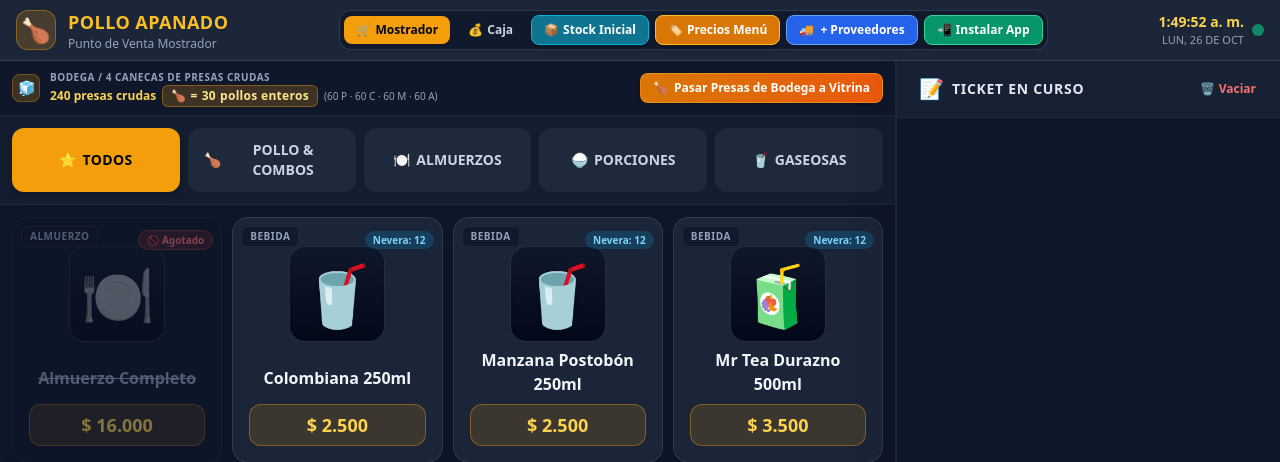
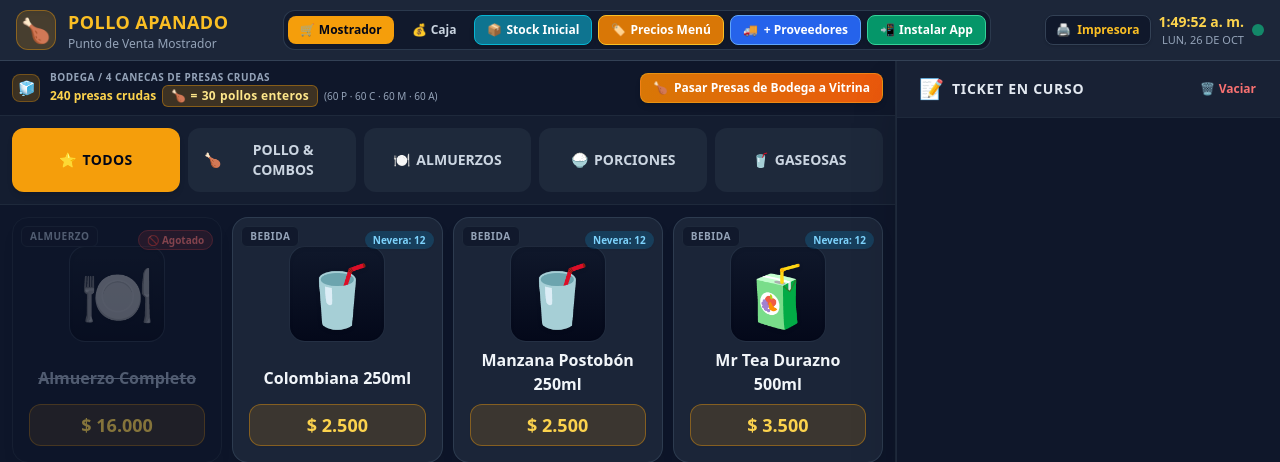
Before and after one commit to josemp89/pollo-apanado, a FastAPI app: page / in a window 1280 px wide. Shown: the top 462 px of the page. Run offline with FastAPI, Linux system fonts and the light colour scheme; data comes from the database, SQL or seed files in the repository; some libraries are stand-ins or nearby versions.

Commit message:
feat(pos): calibracion de margenes termicos, multilinea sin truncamiento y configuracion de encabezado del negocio

```diff
--- a/app/static/js/printer.js
+++ b/app/static/js/printer.js
@@ -8,14 +8,14 @@
 
 const DEFAULT_PRINTER_SETTINGS = {
   mode: 'auto',          // 'auto' (intenta RawBT y si falla usa navegador), 'rawbt', 'browser'
-  paperWidth: '58mm',    // '58mm' (32 col) o '80mm' (42 col)
+  paperWidth: '58mm',    // '58mm' (32 col), '58mm-30' (30 col), '58mm-28' (28 col), '80mm' (42 col), '80mm-48' (48 col)
   autoPrint: false,      // Imprimir automáticamente al cobrar
   openDrawer: true,      // Abrir cajón monedero al cobrar en efectivo
-  storeName: 'ASADERO POLLO APANADO',
+  storeName: 'POLLO APANADO',
   storeNit: 'NIT: 901.458.789-1',
   storePhone: 'Tel: 310 123 4567',
   storeAddress: 'Calle Principal # 10-20',
-  footerMsg: '¡Gracias por su compra! Vuelva pronto.'
+  footerMsg: '¡Gracias por su compra!'
 };
 
 function getPrinterSettings() {
@@ -42,19 +42,49 @@ function savePrinterSettings(newSettings) {
 
 // ==================== FORMATEADOR DE TICKET DE TEXTO ====================
 
+function getColumnWidth(paperWidthSetting) {
+  if (paperWidthSetting === '58mm-28') return 28;
+  if (paperWidthSetting === '58mm-30') return 30;
+  if (paperWidthSetting === '58mm-36') return 36;
+  if (paperWidthSetting === '80mm-48') return 48;
+  if (paperWidthSetting === '80mm') return 42;
+  return 32; // Default 58mm estándar
+}
+
+function wrapText(text, width) {
+  const words = String(text || '').trim().split(/\s+/);
+  if (!words.length || !words[0]) return [];
+  const lines = [];
+  let curr = '';
+  for (const w of words) {
+    if (!curr) {
+      curr = w;
+    } else if ((curr.length + 1 + w.length) <= width) {
+      curr += ' ' + w;
+    } else {
+      lines.push(curr);
+      curr = w;
+    }
+  }
+  if (curr) lines.push(curr);
+  return lines;
+}
+
 function padLine(left, right, width) {
-  const l = String(left || '');
-  const r = String(right || '');
+  const l = String(left != null ? left : '').trimEnd();
+  const r = String(right != null ? right : '').trim();
   const spaceNeeded = width - l.length - r.length;
   if (spaceNeeded <= 0) {
-    return l.substring(0, width - r.length - 1) + ' ' + r;
+    const rPad = Math.max(0, width - r.length);
+    return l + '\n' + ' '.repeat(rPad) + r;
   }
   return l + ' '.repeat(spaceNeeded) + r;
 }
 
 function centerText(text, width) {
   const t = String(text || '').trim();
-  if (t.length >= width) return t;
+  if (!t) return '';
+  if (t.length >= width) return t.substring(0, width);
   const leftPad = Math.floor((width - t.length) / 2);
   return ' '.repeat(leftPad) + t;
 }
@@ -64,24 +94,36 @@ function formatCOPLocal(amount) {
 }
 
 /**
- * Genera el texto formateado plano para el rollo térmico
+ * Genera el texto formateado plano para el rollo térmico con márgenes y espaciados perfectos
  */
 function generateReceiptPlainText(saleData) {
   const settings = getPrinterSettings();
-  const width = settings.paperWidth === '80mm' ? 42 : 32;
+  const width = getColumnWidth(settings.paperWidth);
   const sep = '-'.repeat(width);
   const dblSep = '='.repeat(width);
 
   const lines = [];
 
-  // Encabezado
-  lines.push(centerText(settings.storeName, width));
-  lines.push(centerText(settings.storeNit, width));
-  if (settings.storeAddress) lines.push(centerText(settings.storeAddress, width));
-  if (settings.storePhone) lines.push(centerText(settings.storePhone, width));
+  // 1. ENCABEZADO DEL NEGOCIO (Centrado y elegante, con soporte multilinea)
+  lines.push(dblSep);
+  const nameLines = wrapText(settings.storeName.toUpperCase(), width);
+  nameLines.forEach(nl => lines.push(centerText(nl, width)));
+
+  if (settings.storeNit) {
+    const nitLines = wrapText(settings.storeNit, width);
+    nitLines.forEach(nl => lines.push(centerText(nl, width)));
+  }
+  if (settings.storeAddress) {
+    const addrLines = wrapText(settings.storeAddress, width);
+    addrLines.forEach(al => lines.push(centerText(al, width)));
+  }
+  if (settings.storePhone) {
+    const phoneLines = wrapText(settings.storePhone, width);
+    phoneLines.forEach(pl => lines.push(centerText(pl, width)));
+  }
   lines.push(dblSep);
 
-  // Datos de Factura
+  // 2. DATOS DE LA VENTA
   const code = saleData.sale_code || ('VTA-' + (saleData.sale_id || '0000'));
   const fecha = saleData.time_str ? `${saleData.time_str}` : new Date().toLocaleTimeString();
   const fechaCompleta = new Date().toLocaleDateString('es-CO');
@@ -90,48 +132,61 @@ function generateReceiptPlainText(saleData) {
   lines.push(padLine(`Fecha: ${fechaCompleta}`, `Caja: Principal`, width));
   lines.push(sep);
 
-  // Detalle de Ítems
-  lines.push(padLine("CANT DESCRIPCION", "TOTAL", width));
+  // 3. TABLA DE PRODUCTOS
+  lines.push(padLine("CANT  DESCRIPCION", "VALOR", width));
   lines.push(sep);
 
   const items = saleData.items || [];
   items.forEach(it => {
     const qty = it.quantity || 1;
-    const name = it.product_name || it.name || 'Producto';
+    const name = (it.product_name || it.name || 'Producto').trim();
     const subtotal = formatCOPLocal(it.subtotal || (it.unit_price * qty));
+    const prefix = `${qty}x `;
+    const singleDesc = `${prefix}${name}`;
 
-    // Línea principal
-    const desc = `${qty}x ${name}`;
-    lines.push(padLine(desc, subtotal, width));
-
-    // Si tiene presa elegida (ej. Almuerzo Completo)
-    if (it.chosen_presa) {
-      const presaDesc = `  Presa: ${it.chosen_presa.toUpperCase()}`;
-      lines.push(presaDesc);
+    // Si cabe en una línea con al menos 2 espacios de separación
+    if ((singleDesc.length + subtotal.length + 2) <= width) {
+      lines.push(padLine(singleDesc, subtotal, width));
+      if (it.chosen_presa) {
+        lines.push(`   * Presa: ${it.chosen_presa.toUpperCase()}`);
+      }
+    } else {
+      // Si el nombre es largo, envolver el nombre completo sin truncar
+      const descLines = wrapText(singleDesc, width);
+      descLines.forEach(dl => lines.push(dl));
+      if (it.chosen_presa) {
+        lines.push(padLine(`   * Presa: ${it.chosen_presa.toUpperCase()}`, subtotal, width));
+      } else {
+        lines.push(padLine('   Valor:', subtotal, width));
+      }
     }
   });
 
   lines.push(sep);
 
-  // Totales
+  // 4. TOTALES Y PAGO
   const totalStr = formatCOPLocal(saleData.total_amount);
   lines.push(padLine("TOTAL A PAGAR:", totalStr, width));
+  lines.push(sep);
 
-  // Forma de pago y cambio
   const method = (saleData.payment_method || 'efectivo').toUpperCase();
-  lines.push(padLine("FORMA DE PAGO:", method, width));
+  lines.push(padLine("METODO DE PAGO:", method, width));
 
   if ((saleData.payment_method || '').toLowerCase() === 'efectivo') {
     const recibido = formatCOPLocal(saleData.cash_received || saleData.total_amount);
     const cambio = formatCOPLocal(saleData.change_returned || 0);
-    lines.push(padLine("EFECTIVO RECIBIDO:", recibido, width));
+    lines.push(padLine("RECIBIDO:", recibido, width));
     lines.push(padLine("CAMBIO / DEVUELTA:", cambio, width));
   }
 
+  // 5. PIE DE PÁGINA
   lines.push(dblSep);
-  lines.push(centerText(settings.footerMsg, width));
-  lines.push(centerText("*** COPIA CLIENTE ***", width));
-  lines.push("\n\n\n"); // Espacio para corte
+  if (settings.footerMsg) {
+    const footerLines = wrapText(settings.footerMsg, width);
+    footerLines.forEach(fl => lines.push(centerText(fl, width)));
+  }
+  lines.push(centerText("*** COMPROBANTE DE PAGO ***", width));
+  lines.push("\n\n\n\n"); // Avance de papel para no cortar el texto
 
   return lines.join("\n");
 }
@@ -240,8 +295,10 @@ function getRawbtIntentUrl(saleData) {
 
   const isCash = (saleData.payment_method || '').toLowerCase() === 'efectivo';
   const shouldKickDrawer = settings.openDrawer && isCash;
-  const kickDrawerCmd = shouldKickDrawer ? "\x1b\x70\x00\x19\xfa" : "";
-  const fullContent = kickDrawerCmd + plainText;
+  // Disparo de apertura para pin 2 (\x00) y pin 5 (\x01) de gaveta monedero RJ11 estándar (24V)
+  const kickDrawerCmd = shouldKickDrawer ? "\x1b\x70\x00\x19\xfa\x1b\x70\x01\x19\xfa" : "";
+  // Inicialización ESC/POS (\x1b\x40) + pulso cajón + texto formateado
+  const fullContent = "\x1b\x40" + kickDrawerCmd + plainText;
 
   // Intent oficial Android para abrir RawBT directamente
   const rawbtIntentScheme = "#Intent;scheme=rawbt;package=ru.a402d.rawbtprinter;end;";
@@ -440,6 +497,40 @@ function printCurrentSuccessTicket(method = null, event = null) {
   }
 }
 
+/**
+ * Impresión de regla numerada de calibración para determinar columnas exactas (30 vs 32)
+ */
+function printColumnCalibrationTicket() {
+  const settings = getPrinterSettings();
+  const width = getColumnWidth(settings.paperWidth);
+  const sep = '-'.repeat(width);
+  const dblSep = '='.repeat(width);
+
+  const lines = [];
+  lines.push(dblSep);
+  lines.push(centerText("CALIBRACION DE MARGENES", width));
+  lines.push(centerText(`Modo Actual: ${width} Columnas`, width));
+  lines.push(sep);
+  lines.push("REGLA NUMERADA (1 AL 32):");
+  lines.push("12345678901234567890123456789012".substring(0, width));
+  lines.push("         10        20        30 ");
+  lines.push(sep);
+  lines.push("GUIA DE INTERPRETACION:");
+  lines.push("* Si la regla de arriba se ve en");
+  lines.push("  una SOLA linea recta sin saltar,");
+  lines.push("  tu margen esta 100% calibrado.");
+  lines.push("* Si los numeros 31 o 32 bajan a");
+  lines.push("  una linea nueva, cambia a");
+  lines.push("  '58 mm (Estrecho - 30 col)'.");
+  lines.push(dblSep);
+  lines.push("\n\n\n\n");
+
+  const fullContent = "\x1b\x40" + lines.join("\n");
+  const rawbtIntentScheme = "#Intent;scheme=rawbt;package=ru.a402d.rawbtprinter;end;";
+  const intentUrl = "intent:" + encodeURIComponent(fullContent) + rawbtIntentScheme;
+  window.location.href = intentUrl;
+}
+
 // ==================== MODAL DE AJUSTES DE IMPRESORA ====================
 
 function openPrinterSettingsModal() {
@@ -454,6 +545,7 @@ function openPrinterSettingsModal() {
   const nameInp = document.getElementById('printerSettingStoreName');
   const nitInp = document.getElementById('printerSettingStoreNit');
   const phoneInp = document.getElementById('printerSettingStorePhone');
+  const addressInp = document.getElementById('printerSettingStoreAddress');
 
   if (modeSel) modeSel.value = settings.mode;
   if (widthSel) widthSel.value = settings.paperWidth;
@@ -462,6 +554,7 @@ function openPrinterSettingsModal() {
   if (nameInp) nameInp.value = settings.storeName;
   if (nitInp) nitInp.value = settings.storeNit;
   if (phoneInp) phoneInp.value = settings.storePhone;
+  if (addressInp) addressInp.value = settings.storeAddress || '';
 
   modal.classList.remove('hidden');
 }
@@ -481,6 +574,7 @@ function savePrinterSettingsFromForm(e) {
   const nameInp = document.getElementById('printerSettingStoreName');
   const nitInp = document.getElementById('printerSettingStoreNit');
   const phoneInp = document.getElementById('printerSettingStorePhone');
+  const addressInp = document.getElementById('printerSettingStoreAddress');
 
   const newSettings = {
     mode: modeSel ? modeSel.value : 'auto',
@@ -489,7 +583,8 @@ function savePrinterSettingsFromForm(e) {
     openDrawer: drawerChk ? drawerChk.checked : true,
     storeName: nameInp ? nameInp.value.trim() : DEFAULT_PRINTER_SETTINGS.storeName,
     storeNit: nitInp ? nitInp.value.trim() : DEFAULT_PRINTER_SETTINGS.storeNit,
-    storePhone: phoneInp ? phoneInp.value.trim() : DEFAULT_PRINTER_SETTINGS.storePhone
+    storePhone: phoneInp ? phoneInp.value.trim() : DEFAULT_PRINTER_SETTINGS.storePhone,
+    storeAddress: addressInp ? addressInp.value.trim() : DEFAULT_PRINTER_SETTINGS.storeAddress
   };
 
   savePrinterSettings(newSettings);
--- a/app/templates/index.html
+++ b/app/templates/index.html
@@ -96,8 +96,12 @@
       </button>
     </nav>
 
-    <!-- Reloj en vivo y Status -->
+    <!-- Reloj en vivo, Botón de Impresora y Status -->
     <div class="flex items-center space-x-2 flex-shrink-0">
+      <button type="button" onclick="openPrinterSettingsModal()" class="px-2.5 py-1.5 rounded-lg bg-slate-900/90 hover:bg-slate-700 active:scale-95 text-amber-400 border border-slate-700 text-xs font-bold flex items-center space-x-1.5 transition shadow" title="Configurar Impresora POS, Nombre del Negocio y Márgenes">
+        <span>🖨️</span>
+        <span class="hidden md:inline font-bold">Impresora</span>
+      </button>
       <div class="hidden sm:block text-right">
         <div id="liveClock" class="text-sm font-black text-amber-300 tabular-nums">--:--:--</div>
         <div id="liveDate" class="text-[11px] text-slate-400 font-medium">--</div>
@@ -1081,10 +1085,14 @@
         <!-- Ancho del Papel Térmico -->
         <div class="grid grid-cols-2 gap-2">
           <div>
-            <label class="block font-bold text-slate-300 mb-1">Ancho de Papel:</label>
+            <label class="block font-bold text-slate-300 mb-1">Ancho de Papel / Márgenes:</label>
             <select id="printerSettingWidth" class="w-full bg-slate-950 border border-slate-700 rounded-xl px-3 py-2 text-xs font-bold text-slate-100 focus:outline-none focus:border-amber-500">
-              <option value="58mm">58 mm (Rollo Pequeño - 32 col)</option>
-              <option value="80mm">80 mm (Rollo Estándar - 42 col)</option>
+              <option value="58mm">58 mm (Estándar - 32 columnas)</option>
+              <option value="58mm-30">58 mm (Estrecho - 30 columnas)</option>
+              <option value="58mm-28">58 mm (Compacto con margen - 28 col)</option>
+              <option value="58mm-36">58 mm (Amplio - 36 columnas)</option>
+              <option value="80mm">80 mm (Estándar - 42 columnas)</option>
+              <option value="80mm-48">80 mm (Amplio - 48 columnas)</option>
             </select>
           </div>
           <div>
@@ -1103,36 +1111,46 @@
             <span class="text-xs text-amber-300 font-bold">⚡ Disparar apertura de cajón en pagos en efectivo</span>
           </label>
           <p class="text-[10px] text-slate-400 mt-1 pl-6">
-            Envía el pulso ESC/POS (24V) por el cable RJ11 a la gaveta de dinero.
+            Envía el pulso ESC/POS (24V doble pin 2/5) por el cable RJ11 a la gaveta de dinero.
           </p>
         </div>
 
         <!-- Datos del Encabezado del Ticket -->
         <div class="space-y-2 border-t border-slate-800 pt-2">
           <div class="text-[11px] font-bold text-slate-400">Datos para el Recibo:</div>
+          <div>
+            <label class="block text-[10px] text-slate-400">Nombre del Negocio (Título principal):</label>
+            <input type="text" id="printerSettingStoreName" placeholder="Ej. ASADERO POLLO APANADO LA 14" class="w-full bg-slate-950 border border-slate-700 rounded-lg px-2.5 py-1.5 text-xs text-amber-300 font-bold">
+          </div>
           <div class="grid grid-cols-2 gap-2">
             <div>
-              <label class="block text-[10px] text-slate-400">Nombre del Negocio:</label>
-              <input type="text" id="printerSettingStoreName" class="w-full bg-slate-950 border border-slate-700 rounded-lg px-2.5 py-1.5 text-xs text-white">
+              <label class="block text-[10px] text-slate-400">NIT / Cédula:</label>
+              <input type="text" id="printerSettingStoreNit" placeholder="Ej. NIT: 901.458.789-1" class="w-full bg-slate-950 border border-slate-700 rounded-lg px-2.5 py-1.5 text-xs text-white">
             </div>
             <div>
-              <label class="block text-[10px] text-slate-400">NIT / Cédula:</label>
-              <input type="text" id="printerSettingStoreNit" class="w-full bg-slate-950 border border-slate-700 rounded-lg px-2.5 py-1.5 text-xs text-white">
+              <label class="block text-[10px] text-slate-400">Teléfono / WhatsApp:</label>
+              <input type="text" id="printerSettingStorePhone" placeholder="Ej. Tel: 310 123 4567" class="w-full bg-slate-950 border border-slate-700 rounded-lg px-2.5 py-1.5 text-xs text-white">
             </div>
           </div>
           <div>
-            <label class="block text-[10px] text-slate-400">Teléfono / WhatsApp:</label>
-            <input type="text" id="printerSettingStorePhone" class="w-full bg-slate-950 border border-slate-700 rounded-lg px-2.5 py-1.5 text-xs text-white">
+            <label class="block text-[10px] text-slate-400">Dirección del Local:</label>
+            <input type="text" id="printerSettingStoreAddress" placeholder="Ej. Calle 14 # 25-10" class="w-full bg-slate-950 border border-slate-700 rounded-lg px-2.5 py-1.5 text-xs text-white">
           </div>
         </div>
 
         <!-- Botones -->
-        <div class="flex space-x-2 pt-2 border-t border-slate-800">
-          <button type="button" onclick="printTestTicket()" class="flex-1 py-2 rounded-xl bg-slate-800 hover:bg-slate-700 text-amber-300 font-bold text-xs transition border border-slate-700">
-            🖨️ Ticket de Prueba
+        <div class="grid grid-cols-3 gap-2 pt-2 border-t border-slate-800">
+          <button type="button" onclick="printColumnCalibrationTicket()" class="py-2 rounded-xl bg-slate-800 hover:bg-slate-700 text-cyan-300 font-bold text-xs transition border border-slate-700 flex items-center justify-center space-x-1" title="Imprimir regla para calibrar columnas">
+            <span>📏</span>
+            <span>Calibrar</span>
           </button>
-          <button type="submit" class="flex-1 py-2 rounded-xl bg-amber-500 hover:bg-amber-400 text-slate-950 font-black text-xs shadow-lg transition">
-            💾 Guardar Cambios
+          <button type="button" onclick="printTestTicket()" class="py-2 rounded-xl bg-slate-800 hover:bg-slate-700 text-amber-300 font-bold text-xs transition border border-slate-700 flex items-center justify-center space-x-1">
+            <span>🖨️</span>
+            <span>Prueba</span>
+          </button>
+          <button type="submit" class="py-2 rounded-xl bg-amber-500 hover:bg-amber-400 text-slate-950 font-black text-xs shadow-lg transition flex items-center justify-center space-x-1">
+            <span>💾</span>
+            <span>Guardar</span>
           </button>
         </div>
       </form>
@@ -1143,7 +1161,7 @@
   <div id="thermalReceiptPrintArea" class="hidden"></div>
 
   <!-- SCRIPTS -->
-  <script src="/static/js/printer.js?v=20261025_v1"></script>
+  <script src="/static/js/printer.js?v=20261025_v2"></script>
   <script src="/static/js/pos.js?v=20261021_v5"></script>
 </body>
 </html>
```
